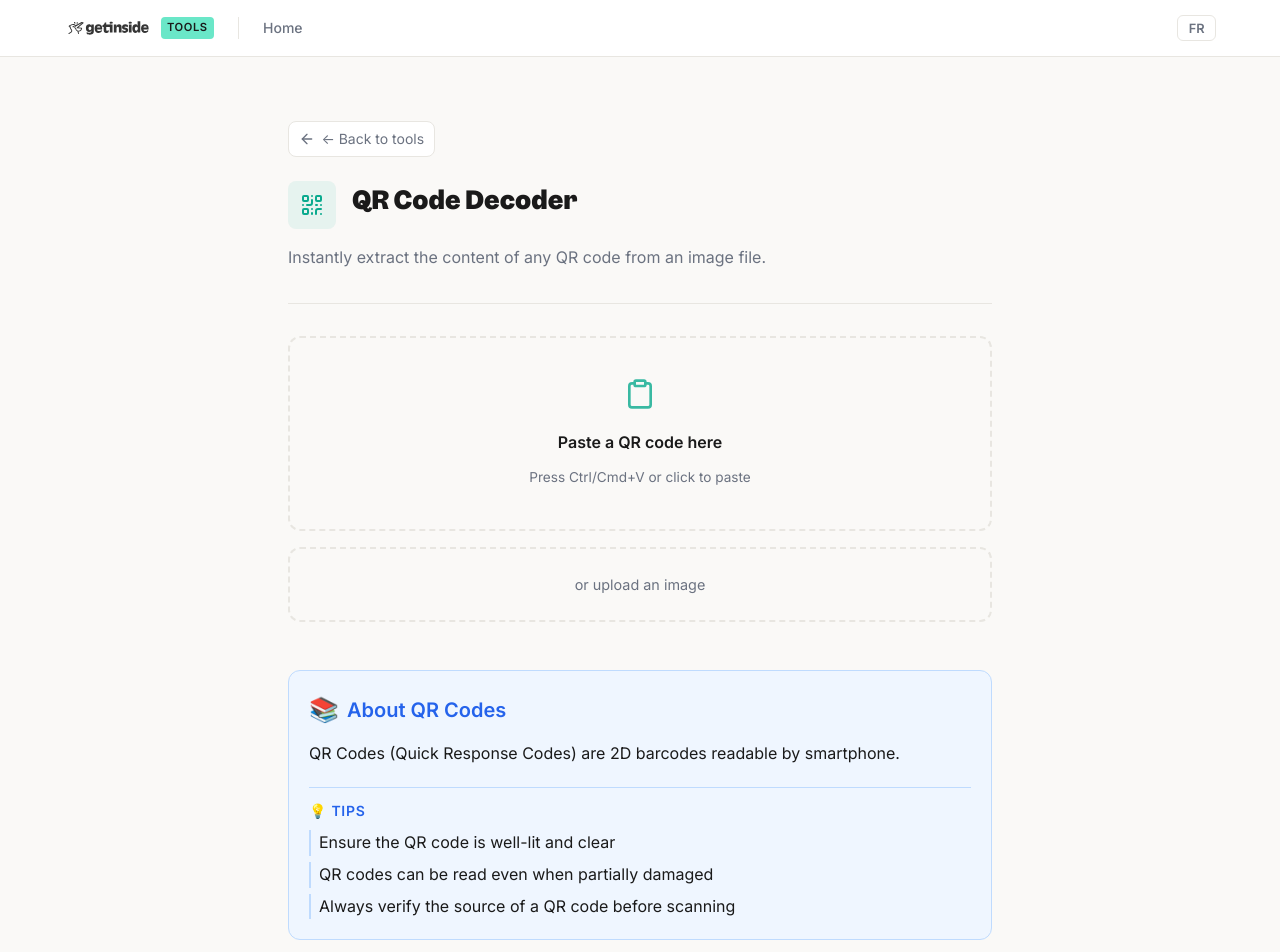
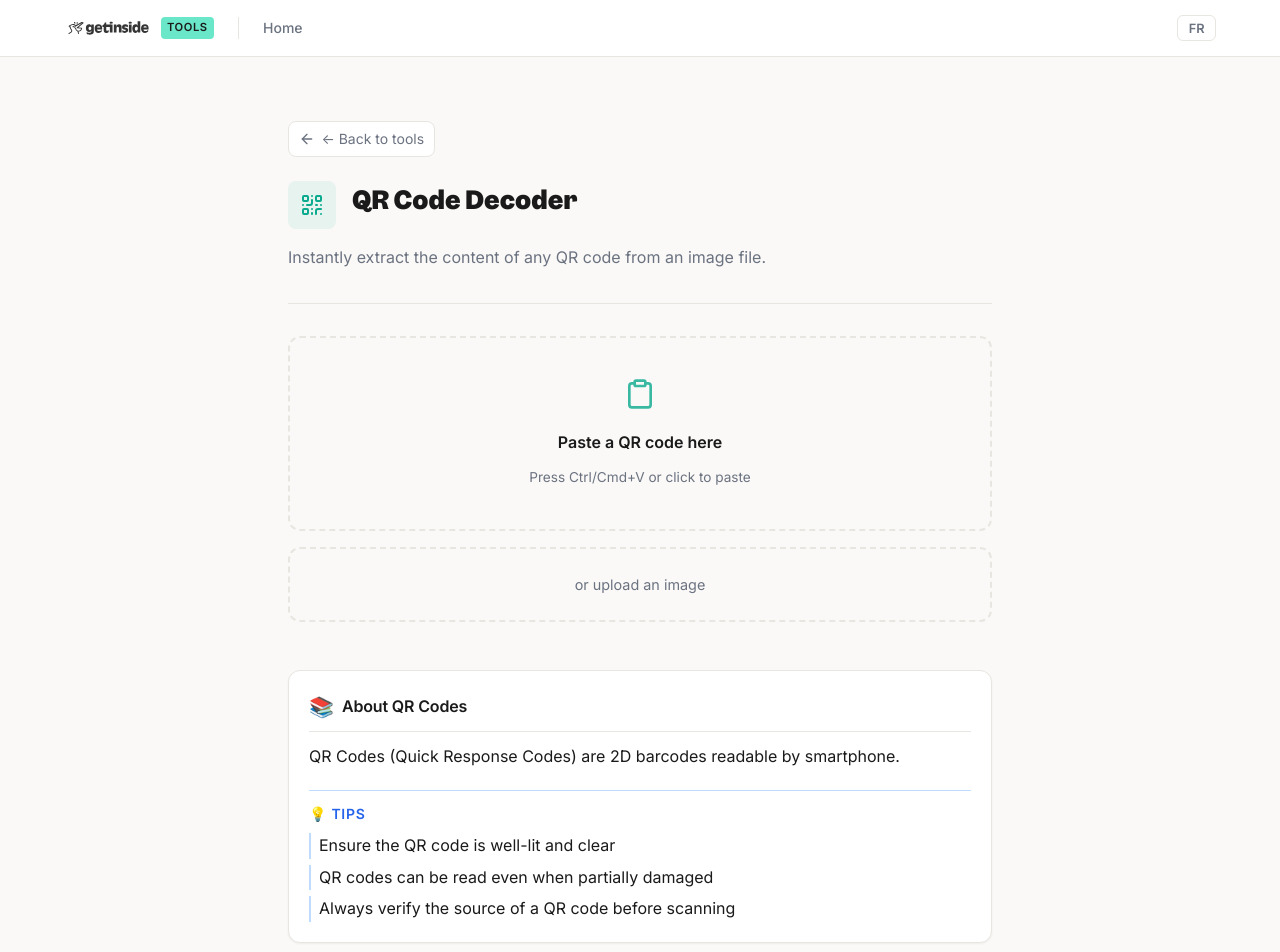
Before and after one commit to getinside-ops/tools, a Vue app: page /qr-decoder in a window 1280 px wide. Shown: the top 952 px of the page. Built offline with nearby package versions, Linux system fonts and the light colour scheme.

Commit message:
style: refine pedagogic component styling
Co-authored-by: Qwen-Coder <qwen-coder@alibabacloud.com>

```diff
--- a/src/components/GiPedagogic.vue
+++ b/src/components/GiPedagogic.vue
@@ -53,11 +53,12 @@ const { t } = useI18n()
 
 <style scoped>
 .gi-pedagogic {
-  background: var(--gi-tint-blue-bg);
-  border: 1px solid var(--gi-tint-blue-border);
+  background: var(--gi-surface);
+  border: 1px solid var(--gi-border);
   border-radius: var(--gi-radius-lg);
   padding: var(--gi-space-lg);
   margin-top: var(--gi-space-xl);
+  box-shadow: var(--gi-shadow-sm);
 }
 
 .gi-pedagogic-header {
@@ -65,17 +66,20 @@ const { t } = useI18n()
   align-items: center;
   gap: var(--gi-space-sm);
   margin-bottom: var(--gi-space-md);
+  padding-bottom: var(--gi-space-sm);
+  border-bottom: 1px solid var(--gi-border);
 }
 
 .gi-pedagogic-icon {
-  font-size: 1.5rem;
+  font-size: 1.25rem;
 }
 
 .gi-pedagogic-title {
-  font-size: var(--gi-font-size-lg);
+  font-size: var(--gi-font-size-md);
   font-weight: 600;
-  color: var(--gi-tint-blue-text);
+  color: var(--gi-text);
   margin: 0;
+  letter-spacing: -0.01em;
 }
 
 .gi-pedagogic-content {
```
